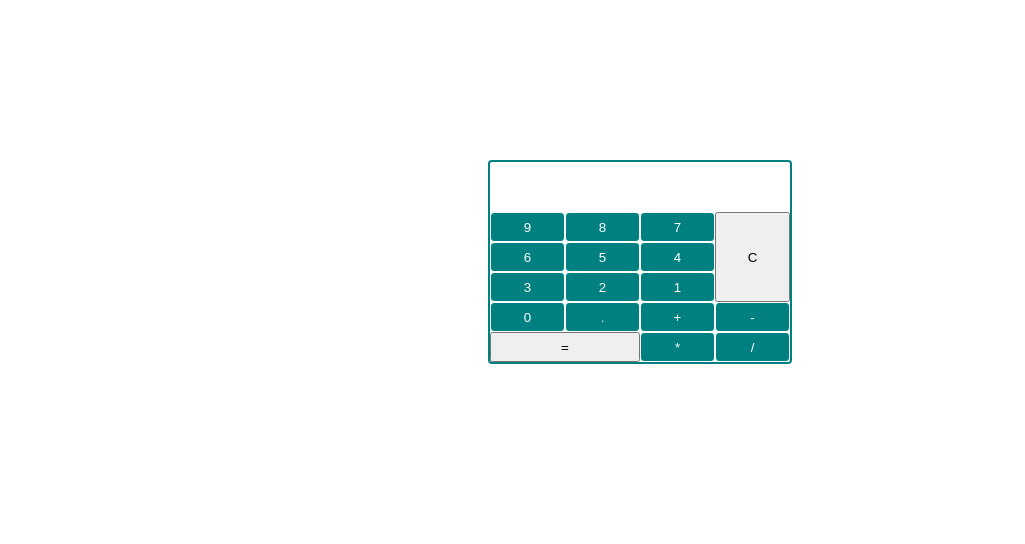
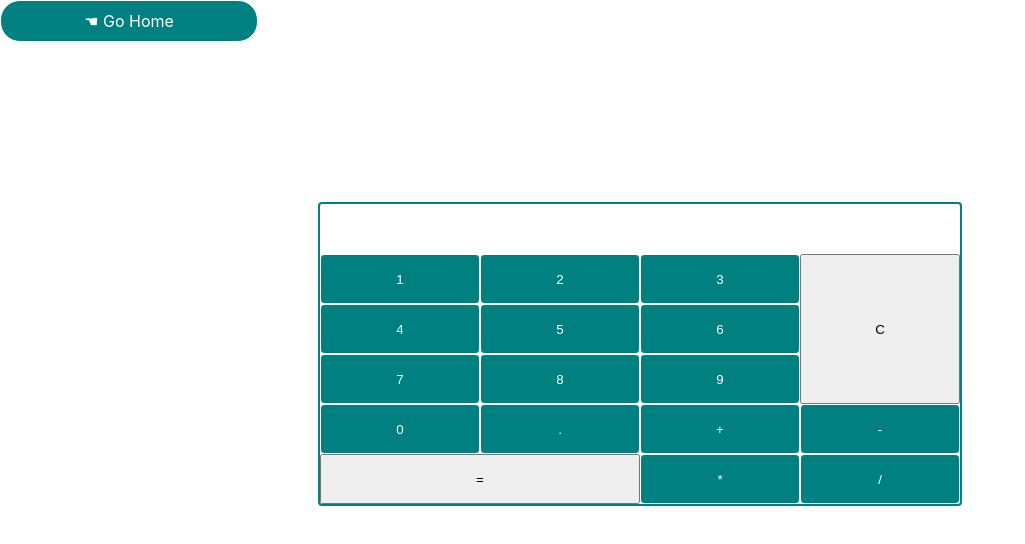
Before and after one commit to jojo051/working-algorithm, a React (Create React App) app: page /calculator in a window 1280 px wide. Shown: the top 544 px of the page, without its empty margins (0-1025 px from the left). Built offline with nearby package versions, Linux system fonts and the light colour scheme.

Commit message:
fix caculate

```diff
--- a/src/App.jsx
+++ b/src/App.jsx
@@ -7,13 +7,15 @@ import {
 
 import Home from './Components/Home';
 import Calculator from './Components/Calculator';
+import Bubble from './Components/Bubble';
 
 function App() {
   return (
     <div>
       <Router>
         <Switch>
-          <Route path="/" component={Calculator} />
+        <Route path="/bubble" component={Bubble} />
+          <Route path="/calculator" component={Calculator} />
           <Route exact path="/" component={Home} />
         </Switch>
       </Router>
--- /dev/null
+++ b/src/Components/Bubble.jsx
@@ -0,0 +1,54 @@
+import React, { useEffect, useState } from "react";
+import { Link } from "react-router-dom";
+import "./bubble.css"
+
+const Bubble =()=> {
+    const[counter,setCounter]=useState(0)
+
+    let bubbles =[]
+
+    console.log(counter);
+
+    const bubbleMaker = () => {
+        const size = Math.random() * 200 + 100 + "px";
+        const sizeTop = Math.random() * 100 + 50 + "%";
+        const sizeLeft = Math.random() * 100 + "%";
+
+        const bubble=<span className="bubble"
+        style={{
+            height:`${size}px`,
+            width:`${size}px`,
+            marginTop:`${sizeTop}px`,
+            marginLeft:`${sizeLeft}px`,
+        }}></span>
+
+        bubbles.push(bubble)
+        console.log(bubble);
+    }
+
+    useEffect(()=>{
+    console.log(counter)
+    console.log(bubbles)
+
+    },[])
+
+
+    return(
+        <div>
+            <div>
+
+            </div>
+            <h3 className="h3-bubble" onClick={
+
+                ()=>(setCounter(counter+1),
+                    bubbleMaker()
+                )}
+            >
+            0
+            </h3>
+            {bubbles}
+        </div>
+    )
+};
+
+export default Bubble;
--- a/src/Components/Calculator.jsx
+++ /dev/null
@@ -1,42 +0,0 @@
-import React, { useEffect, useState } from "react";
-import "./calculator.css";
-
-const Calculator =()=> {
-
-    const[number,setNumber]=useState("")
-    const[display,setDisplay]=useState("")
-    console.log(display);
-    useEffect(()=>{
-        setDisplay(display+number)
-    },[number]);
-
-    const calculate =()=>{
-    setDisplay(eval(display))
-    }
-
-    return(
-    <>
-        <div className="app-calculator">
-            <h3 className="h3-calculator"id="result">{display}</h3>
-            <button className="btn" id="9" onClick={(e)=> setNumber(e.target.id)}>9</button>
-            <button className="btn" id="8" onClick={(e)=> setNumber(e.target.id)}>8</button>
-            <button className="btn" id="7" onClick={(e)=> setNumber(e.target.id)}>7</button>
-            <button className="btn" id="6" onClick={(e)=> setNumber(e.target.id)}>6</button>
-            <button className="btn" id="5" onClick={(e)=> setNumber(e.target.id)}>5</button>
-            <button className="btn" id="4" onClick={(e)=> setNumber(e.target.id)}>4</button>
-            <button className="btn" id="3" onClick={(e)=> setNumber(e.target.id)}>3</button>
-            <button className="btn" id="2" onClick={(e)=> setNumber(e.target.id)}>2</button>
-            <button className="btn" id="1" onClick={(e)=> setNumber(e.target.id)}>1</button>
-            <button className="btn" id="0" onClick={(e)=> setNumber(e.target.id)}>0</button>
-            <button className="btn" id="." onClick={(e)=> setNumber(e.target.id)}>.</button>
-            <button className="btn" id="+" onClick={(e)=> setNumber(e.target.id)}>+</button>
-            <button className="btn" id="-" onClick={(e)=> setNumber(e.target.id)}>-</button>
-            <button id="equal" onClick={()=> calculate()}>=</button>
-            <button className="btn" id="*" onClick={(e)=> setNumber(e.target.id)}>*</button>
-            <button className="btn" id="/" onClick={(e)=> setNumber(e.target.id)}>/</button>
-            <button id="clear" onClick={()=> setDisplay("")}>C</button>
-        </div>
-    </>
-    )
-}
-export default Calculator;
--- /dev/null
+++ b/src/Components/Calculator.tsx
@@ -0,0 +1,56 @@
+import { useEffect, useState} from "react";
+import { Link } from "react-router-dom";
+import "./calculator.css";
+
+const Calculator=()=> {
+
+    const[number,setNumber]=useState<string>("")
+    const[display,setDisplay]=useState<string>("")
+
+    useEffect(()=>{
+        setDisplay(display+number)
+        setNumber("")
+    },[number]);
+
+    const calculate =()=>{
+        let cal = eval(display)
+        console.log("cal",cal)
+        if (cal === undefined){
+            setDisplay("")
+        } else
+            setDisplay(cal)
+
+    };
+    console.log(number,display);
+
+    return(
+    <div>
+        <div>
+            <Link className="btn-calculator return-calculator" to="/">&#9754; Go Home</Link>
+        </div>
+        <div className="app-calculator">
+            <h3 className="h3-calculator"id="result">{display}</h3>
+            <button className="btn-calculator" id="1" onClick={(e)=> setNumber((e.target as unknown as Element).id)}>1</button>
+            <button className="btn-calculator" id="2" onClick={(e)=> setNumber((e.target as unknown as Element).id)}>2</button>
+            <button className="btn-calculator" id="3" onClick={(e)=> setNumber((e.target as unknown as Element).id)}>3</button>
+            <button className="btn-calculator" id="4" onClick={(e)=> setNumber((e.target as unknown as Element).id)}>4</button>
+            <button className="btn-calculator" id="5" onClick={(e)=> setNumber((e.target as unknown as Element).id)}>5</button>
+            <button className="btn-calculator" id="6" onClick={(e)=> setNumber((e.target as unknown as Element).id)}>6</button>
+            <button className="btn-calculator" id="7" onClick={(e)=> setNumber((e.target as unknown as Element).id)}>7</button>
+            <button className="btn-calculator" id="8" onClick={(e)=> setNumber((e.target as unknown as Element).id)}>8</button>
+            <button className="btn-calculator" id="9" onClick={(e)=> setNumber((e.target as unknown as Element).id)}>9</button>
+            <button className="btn-calculator" id="0" onClick={(e)=> setNumber((e.target as unknown as Element).id)}>0</button>
+            <button className="btn-calculator" id="." onClick={(e)=> setNumber((e.target as unknown as Element).id)}>.</button>
+            <button className="btn-calculator" id="+" onClick={(e)=> setNumber((e.target as unknown as Element).id)}>+</button>
+            <button className="btn-calculator" id="-" onClick={(e)=> setNumber((e.target as unknown as Element).id)}>-</button>
+            <button id="equal" onClick={()=> calculate()}>=</button>
+            <button className="btn-calculator" id="*" onClick={(e)=> setNumber((e.target as unknown as Element).id)}>*</button>
+            <button className="btn-calculator" id="/" onClick={(e)=> setNumber((e.target as unknown as Element).id)}>/</button>
+            <button id="clear" onClick={()=> {
+                setDisplay("")
+                setNumber("")}}>C</button>
+        </div>
+    </div>
+    )
+}
+export default Calculator;
--- a/src/Components/Home.tsx
+++ b/src/Components/Home.tsx
@@ -4,8 +4,11 @@ import { Link } from "react-router-dom";
 const Home =()=> {
     return(
         <>
-            <h1>Acceuil</h1>
+            <h1>bienvenue sur mes petits projets</h1>
+
             <Link to="/calculator">Calculator</Link>
+
+            <Link to="/bubble">bubble</Link>
         </>
     )
 }
--- /dev/null
+++ b/src/Components/bubble.css
@@ -0,0 +1,30 @@
+body {
+    overflow: hidden;
+    min-height: 100vh;
+    cursor: crosshair;
+  }
+
+  .bubble {
+    position: absolute;
+    border-radius: 300px;
+    background: rgba(255, 166, 0, 0.6);
+    opacity: 0;
+    animation: anim 8s forwards;
+    filter: hue-rotate(0deg);
+  }
+
+  @keyframes anim {
+    to {
+      top: -250px;
+      left: var(--left);
+      opacity: 1;
+      filter: hue-rotate(720deg);
+    }
+  }
+
+  .h3-bubble {
+    font-size: 10rem;
+    text-align: center;
+    margin-top: 20px;
+    color: rgba(128, 128, 128, 0.555);
+  }
--- a/src/Components/calculator.css
+++ b/src/Components/calculator.css
@@ -1,14 +1,14 @@
 .app-calculator {
     display: grid;
-    width: 300px;
+    width: 50vw;
     margin: 20vh auto;
     grid-template-columns: 25% 25% 25% 25%;
-    grid-template-rows: 50px repeat(5, 30px);
+    grid-template-rows: 50px repeat(5, 50px);
     grid-template-areas:
       "res res res res"
+      "1 2 3 reset"
+      "4 5 6 reset"
       "7 8 9 reset"
-      "4 5 6 reset"
-      "1 2 3 reset"
       "0 dot plus minus"
       "equal equal times div";
     border: 2px solid teal;
@@ -20,7 +20,7 @@
     font-size: 2rem;
     grid-area: res;
   }
-  .btn {
+  .btn-calculator {
     background: teal;
     color: white;
     border: 1px solid white;
@@ -28,8 +28,17 @@
     cursor: pointer;
     transition: 0.2s;
   }
-  .btn:hover {
+  .btn-calculator:hover {
     background: rgb(5, 190, 190);
+  }
+  .return-calculator{
+    text-decoration: none;
+    display: flex;
+    justify-content: center;
+    align-items: center;
+    border-radius: 20px;
+    height: 5vh;
+    width: 20vw;
   }
   #equal {
     grid-area: equal;
```
